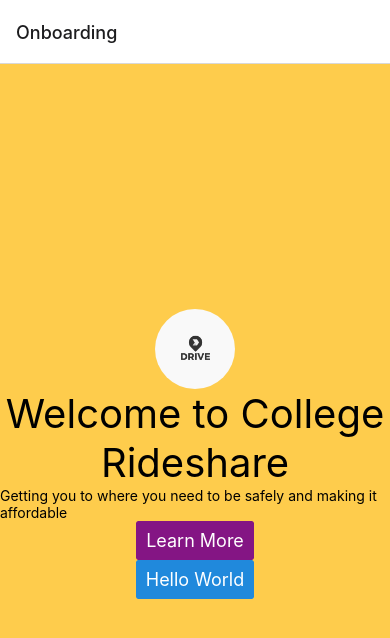
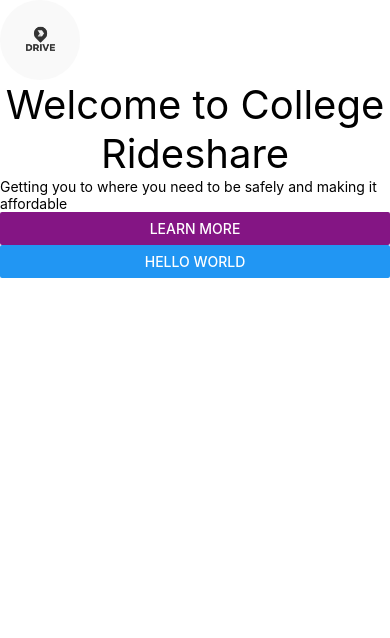
Before and after one commit to smirki/Ugo, a React Native app in the folder CollegeRideshareAppFrontend/: screen / in a window 390 px wide. Shown: the top 638 px of the page. Built offline with nearby package versions, Linux system fonts and the light colour scheme.

Commit message:
initial homescreen update

```diff
--- a/CollegeRideshareAppFrontend/App.js
+++ b/CollegeRideshareAppFrontend/App.js
@@ -1,9 +1,8 @@
 import * as React from 'react';
-import { StyleSheet, Text, View, Image} from 'react-native';
+import { StyleSheet, Text, View, Image, Button} from 'react-native';
 import { NavigationContainer } from '@react-navigation/native';
 import { createNativeStackNavigator } from '@react-navigation/native-stack';
 import { styles }  from './style.js';
-import { Button } from '@rneui/base';
 
 //components
 import HomeScreen from './components/HomeScreen.js';
@@ -16,7 +15,7 @@ const Onboarding = ({navigation}) => {
   <Text>Getting you to where you need to be safely and making it affordable</Text>
   <Button
   onPress = {() =>
-    navigation.navigate('HomeScreen')
+    navigation.replace('HomeScreen')
   }
 title="Learn More"
 color="#841584"
@@ -33,13 +32,21 @@ const Stack = createNativeStackNavigator();
 const App = () => {
   return (
     <NavigationContainer>
-      <Stack.Navigator>
-      <Stack.Screen
-
-      name= "Onboarding"
-      component = {Onboarding}>
-        </Stack.Screen>
-      <Stack.Screen name = "HomeScreen" component = {HomeScreen} />
+      <Stack.Navigator initialRouteName="Onboarding">
+        <Stack.Screen
+          name="Onboarding"
+          component={Onboarding}
+          options={{
+            headerShown: false,
+          }}
+        />
+        <Stack.Screen
+          name="HomeScreen"
+          component={HomeScreen}
+          options={{
+            headerShown: false,
+          }}
+        />
       </Stack.Navigator>
     </NavigationContainer>
   );
--- a/CollegeRideshareAppFrontend/components/HomeScreen.js
+++ b/CollegeRideshareAppFrontend/components/HomeScreen.js
@@ -1,18 +1,156 @@
-import React from "react";
-import { View, Text } from "react-native";
-import { styles }  from '../style.js'
-import { SearchBar } from '@rneui/themed';
+import React from 'react';
+import {
+  StyleSheet,
+  View,
+  Text,
+  TextInput,
+  TouchableOpacity,
+  Image,
+  FlatList,
+  SafeAreaView
+} from 'react-native';
 
+// Dummy data for the flat list
+const data = [
+  { key: '1', title: 'ATO', time: '8 PM EST.', backgroundColor: '#EBF8EE' },
+  { key: '2', title: 'World Nightclub', time: '8 PM EST.', backgroundColor: '#FD4E26' },
+];
 
-export default function HomeScreen ({navigation}) {
-    return(
-<View style={styles.container}>
-    <Text>Find a</Text>
-    <Text>Driver</Text>
-    <SearchBar style={styles.searchbarHome}
-    placeholder="Type Here...">
-        Hi
-        </SearchBar>
-</View>
-    )
-};
+const styles = StyleSheet.create({
+    container: {
+      flex: 1,
+      backgroundColor: '#F5F5F5',
+      paddingHorizontal: 100,
+      marginHorizontal: 18
+    },
+    topBar: {
+      flexDirection: 'row',
+      justifyContent: 'space-between',
+      paddingHorizontal: 10,
+      alignItems: 'center',
+      marginTop: 10,
+    },
+    title: {
+      fontSize: 24,
+      fontWeight: 'bold',
+      alignSelf: 'flex-start',
+      marginLeft: 10,
+      marginTop: 10,
+    },
+    searchInput: {
+      height: 40,
+      marginVertical: 10,
+      borderWidth: 1,
+      padding: 10,
+      borderRadius: 20,
+      borderColor: '#ddd',
+      backgroundColor: '#f9f9f9',
+    },
+    sectionHeader: {
+      fontSize: 18,
+      fontWeight: 'bold',
+      marginLeft: 10,
+      marginVertical: 10,
+    },
+    columnWrapper: {
+      justifyContent: 'space-between',
+      marginBottom: 10,
+    },
+    destinationCard: {
+      backgroundColor: 'white', borderRadius: 10,
+      padding: 15,
+      margin: 5,
+      alignItems: 'center',
+      width: '48%', // approximately half of the screen width minus margin
+    },
+    destinationImage: {
+      width: '100%',
+      height: 120,
+      borderRadius: 10,
+      marginBottom: 8,
+      // replace with actual image source
+      justifyContent: 'center',
+      alignItems: 'center',
+    },
+    destinationTitle: {
+      fontSize: 16,
+      fontWeight: 'bold',
+      marginBottom: 4,
+    },
+    destinationTime: {
+      fontSize: 14,
+      color: 'gray',
+      marginBottom: 8,
+    },
+    goButtonSmall: {
+      backgroundColor: '#ffcc00',
+      paddingHorizontal: 20,
+      paddingVertical: 10,
+      borderRadius: 20,
+    },
+    goButtonTextSmall: {
+      fontSize: 14,
+      fontWeight: 'bold',
+      color: 'white',
+    },
+    goButtonLarge: {
+      backgroundColor: '#ffcc00',
+      position: 'absolute',
+      bottom: 30,
+      alignSelf: 'center',
+      width: 70,
+      height: 70,
+      borderRadius: 35,
+      justifyContent: 'center',
+      alignItems: 'center',
+    },
+    goButtonTextLarge: {
+      fontSize: 18,
+      fontWeight: 'bold',
+      color: 'white',
+    }
+  });
+
+const HomeScreen = ({ navigation }) => {
+    // Function to render each destination card
+    const renderDestination = ({ item }) => (
+      <View style={styles.destinationCard}>
+        <View style={[styles.destinationImage, { backgroundColor: item.backgroundColor }]}>
+          {/* Replace with Image component if necessary */}
+        </View>
+        <Text style={styles.destinationTitle}>{item.title}</Text>
+        <Text style={styles.destinationTime}>{item.time}</Text>
+        <TouchableOpacity style={styles.goButtonSmall}>
+          <Text style={styles.goButtonTextSmall}>GO</Text>
+        </TouchableOpacity>
+      </View>
+    );
+
+    return (
+      <SafeAreaView style={styles.container}>
+        <View style={styles.topBar}>
+          <TouchableOpacity onPress={() => {}}>
+            <Image source={require('../assets/favicon.png')} />
+          </TouchableOpacity>
+          <TouchableOpacity onPress={() => {}}>
+            <Image source={require('../assets/favicon.png')} />
+          </TouchableOpacity>
+        </View>
+        <Text style={styles.title}>Find a Driver</Text>
+        <TextInput style={styles.searchInput} placeholder="Search Events..." />
+        <Text style={styles.sectionHeader}>Popular Destinations</Text>
+        <FlatList
+          data={data}
+          renderItem={renderDestination}
+          keyExtractor={item => item.key}
+          numColumns={2}
+          columnWrapperStyle={styles.columnWrapper}
+        />
+        <TouchableOpacity style={styles.goButtonLarge}>
+          <Text style={styles.goButtonTextLarge}>GO</Text>
+        </TouchableOpacity>
+      </SafeAreaView>
+    );
+  };
+
+  export default HomeScreen;
--- a/CollegeRideshareAppFrontend/package.json
+++ b/CollegeRideshareAppFrontend/package.json
@@ -12,8 +12,6 @@
     "@react-navigation/bottom-tabs": "^6.5.12",
     "@react-navigation/native": "^6.1.10",
     "@react-navigation/native-stack": "^6.9.18",
-    "@rneui/base": "^4.0.0-rc.7",
-    "@rneui/themed": "^4.0.0-rc.8",
     "expo": "~50.0.7",
     "expo-status-bar": "~1.11.1",
     "react": "18.2.0",
--- a/CollegeRideshareAppFrontend/style.js
+++ b/CollegeRideshareAppFrontend/style.js
@@ -21,5 +21,89 @@ export const styles = StyleSheet.create({
     },
     searchbarHome: {
       width: 80,
-    }
+    },
+    container: {
+        flex: 1,
+        backgroundColor: '#fff',
+      },
+      header: {
+        marginTop: 50, // Adjust to your notch size or status bar height
+      },
+      headerTitle: {
+        fontSize: 24,
+        fontWeight: 'bold',
+        textAlign: 'center',
+      },
+      searchSection: {
+        margin: 10,
+      },
+      searchInput: {
+        backgroundColor: '#f2f2f2',
+        borderRadius: 20,
+        padding: 15,
+      },
+      sectionTitle: {
+        fontSize: 18,
+        fontWeight: 'bold',
+        marginLeft: 10,
+        marginTop: 10,
+      },
+      destinations: {
+        margin: 10,
+      },
+      destinationsList: {
+        alignSelf: 'stretch', // Ensure the FlatList takes full width
+      },
+      destinationItem: {
+        flex: 1,
+        margin: 8,
+        backgroundColor: '#fff',
+        borderRadius: 15,
+        padding: 10,
+        alignItems: 'center',
+        justifyContent: 'center',
+      },
+      destinationIconContainer: {
+        width: 100,
+        height: 100,
+        borderRadius: 15,
+        justifyContent: 'center',
+        alignItems: 'center',
+      },
+      destinationImage: {
+        width: 50, // Adjust the size as needed
+        height: 50, // Adjust the size as needed
+        resizeMode: 'contain',
+      },
+      destinationItem: {
+        backgroundColor: '#f0f0f0',
+        borderRadius: 15,
+        padding: 20,
+        marginBottom: 10,
+      },
+      destinationIconContainer: {
+        // Style for the icon container
+      },
+      destinationText: {
+        fontSize: 16,
+        fontWeight: 'bold',
+      },
+      destinationTime: {
+        fontSize: 14,
+      },
+      goButton: {
+        position: 'absolute',
+        bottom: 50, // Adjust as needed
+        alignSelf: 'center',
+        backgroundColor: '#ffcc00',
+        borderRadius: 30,
+        padding: 20,
+      },
+      goButtonText: {
+        fontSize: 18,
+        fontWeight: 'bold',
+      },
+      bottomMenu: {
+        // Style for bottom menu
+      },
   });
```
Also changed, not shown: 1 other file (tests, documents, lock files or other folders).
